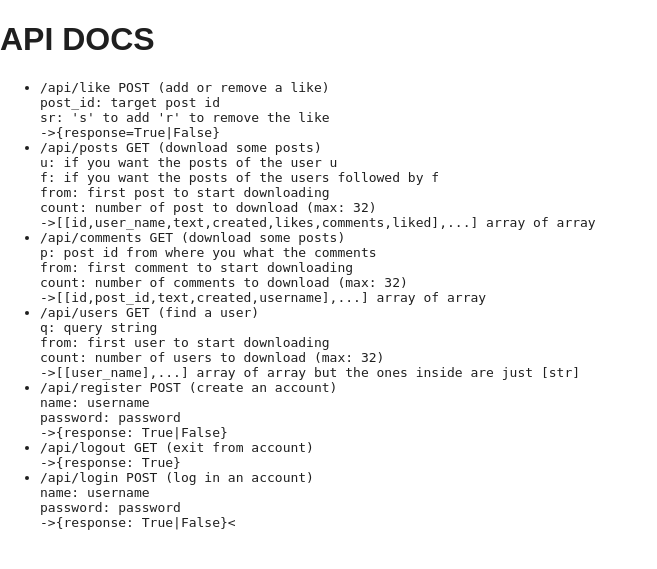
After one commit to Etto48/Roundabout, a Flask app: template Roundabout/templates/api-docs.html in a window 1280 px wide. The commit adds this page. Shown: the top 569 px of the page, without its empty margins (0-657 px from the left). Run offline with Flask 2, Linux system fonts and the light colour scheme; the template is opened without the code that fills it, so the values that code supplies are empty; some libraries are stand-ins or nearby versions.

```diff
--- a/Roundabout/app.py
+++ b/Roundabout/app.py
@@ -1,6 +1,7 @@
 #!/usr/bin/python3
 
 import flask
+from flask import jsonify
 import mysql.connector
 import json
 import hashlib
@@ -11,33 +12,7 @@ app = flask.Flask(__name__)
 
 app.config['SECRET_KEY'] = '4bb5c2a6ffd793fdb261a805e36f1ffc'
 
-""" API DOCS
-/api/like POST (add or remove a like)
-  post_id: target post id
-  sr: 's' to add 'r' to remove the like
-  ->{response=True|False}
-/api/posts GET (download some posts)
-  u: if you want the posts of the user u
-  f: if you want the posts of the users followed by f
-  from: first post to start downloading
-  count: number of post to download (max: 32)
-  ->[[id,user_name,text,created,likes,comments,liked],...] array of array
-/api/users GET (find a user)
-  q: query string
-  from: first user to start downloading
-  count: number of users to download (max: 32)
-  ->[[user_name],...] array of array but the ones inside are just [str]
-/api/register POST (create an account)
-  name: username
-  password: password
-  ->{response: True|False}
-/api/logout GET (exit from account)
-  ->{response: True}
-/api/login POST (log in an account)
-  name: username
-  password: password
-  ->{response: True|False}
-"""
+
 
 
 def get_post_data(arg):
@@ -52,6 +27,9 @@ def get_post_data(arg):
         ret = flask.request.form[arg]
     return ret
 
+def get_user_name():
+    return flask.session['name'] if 'name' in flask.session else None
+
 def sql_connection():
     sql_host = 'localhost'
     sql_database = 'roundabout'
@@ -61,10 +39,18 @@ def sql_connection():
 
 MAX_COUNT = 32
 
+@app.route('/api-docs',methods=['GET'])
+def api_doc():
+    if 'key' in flask.request.args:
+        if flask.request.args['key']=='pkf4ZbJ4owfY@o4sKEJ%dUunfJjv0OQN':
+            return flask.render_template("api-docs.html")
+    return flask.render_template("404.html"),404
+
+
 @app.route("/")
 @app.route("/index")
 def root():
-    name =  flask.session['name'] if 'name' in flask.session else None
+    name =  get_user_name()
     if name is not None:
         with sql_connection() as conn:
             cursor = conn.cursor(prepared=True)
@@ -83,7 +69,7 @@ def favicon():
 
 @app.route("/login")
 def login_page():
-    name =  flask.session['name'] if 'name' in flask.session else None
+    name =  get_user_name()
     if name is not None:
         return flask.redirect("/")
     else:
@@ -92,7 +78,7 @@ def login_page():
 
 @app.route("/register")
 def register_page():
-    name =  flask.session['name'] if 'name' in flask.session else None
+    name =  get_user_name()
     if name is not None:
         return flask.redirect("/")
     else:
@@ -101,7 +87,7 @@ def register_page():
 @app.route("/api/like",methods=['POST'])
 def like():
     ret = False
-    name =  flask.session['name'] if 'name' in flask.session else None
+    name =  get_user_name()
     if name is None:
         return flask.jsonify(response=False)
     else:
@@ -127,11 +113,30 @@ def like():
     return flask.jsonify(response=ret)
 
 
+@app.route("/api/comments",methods=['GET'])
+def comments():
+    args = flask.request.args.to_dict()
+    name =  get_user_name()
+    with sql_connection() as conn:
+        if 'p' in args and 'from' in args and 'count' in args:
+            count = min(int(args['count']),MAX_COUNT)
+            cursor = conn.cursor(prepared=True)
+            cursor.execute(\
+                """select c.* from comment c where c.post_id=%s order by c.created desc limit %s offset %s""",
+                (args['p'],args['count'],args['from'])
+            )
+            comments = cursor.fetchall()
+        else:
+            comments = []
+            flask.abort(400,"")
+        res = flask.jsonify(comments)
+    return res
+
 
 @app.route("/api/posts",methods=['GET'])
 def posts():
     args = flask.request.args.to_dict()
-    name =  flask.session['name'] if 'name' in flask.session else None
+    name =  get_user_name()
     with sql_connection() as conn:
         if 'u' in args and 'from' in args and 'count' in args:
             count = min(int(args['count']),MAX_COUNT)
@@ -167,6 +172,7 @@ def posts():
             posts = cursor.fetchall()
         else:
             posts=[]
+            flask.abort(400,"")
         res = flask.jsonify(posts)
     return res
 
@@ -228,7 +234,7 @@ def login():
 
 @app.route("/p/<int:id>")
 def post(id):
-    name = flask.session['name'] if 'name' in flask.session else None
+    name = get_user_name()
     with sql_connection() as conn:
         cursor = conn.cursor(prepared=True)
         cursor.execute(\
@@ -246,11 +252,11 @@ def post(id):
         post = cursor.fetchone()
         if post is None:
             return flask.render_template("404.html"),404
-    return flask.render_template("post.html",name=name,location=f"p/{id}",id=post[0],user_name=post[1],text=post[2],created=post[3].strftime('%a, %d %b %Y %H:%M:%S GMT'),likes=post[4],comments=post[5],liked=post[6])
+    return flask.render_template("post.html",name=name,location=f"Post from {post[1]}",id=post[0],user_name=post[1],text=post[2],created=post[3].strftime('%a, %d %b %Y %H:%M:%S GMT'),likes=post[4],comments=post[5],liked=post[6])
 
 @app.route("/u/<string:uname>")
 def user(uname):
-    name = flask.session['name'] if 'name' in flask.session else None
+    name = get_user_name()
     with sql_connection() as conn:
         cursor = conn.cursor(prepared=True)
         cursor.execute("select 1 from user where name = %s", (uname,))
--- /dev/null
+++ b/Roundabout/static/scripts/logo.js
@@ -0,0 +1,22 @@
+console.log("\
+                                        \n\
+             .:&&&&&&&&&&:.             \n\
+         .&&&&&&&&&&&&&&&&&&&&.         \n\
+     .&&&&&&&&&&' .    '&&&&&&&&&&.     \n\
+   .&&&&&&'      &&          '&&&&&&.   \n\
+  &&&&&&'     &&&&&&&&&&&.     '&&&&&&  \n\
+ &&&&&       &&&&&&&    &&&&      &&&&& \n\
+&&&&&&    &               &   .   &&&&&&\n\
+&&&&&    &&&                 &&    &&&&&\n\
+&&&&&    &&&  .           &&&&&&   &&&&&\n\
+&&&&&     &&. &&        &&&&&&&&   &&&&&\n\
+ &&&&&     &&&&&&         &&&  ': &&&&& \n\
+  &&&&&.  &&&&&&&     .&&&&     .&&&&&  \n\
+   &&&&&&.     '&&   &&'      .&&&&&&   \n\
+    '&&&&&&&.              .&&&&&&&'    \n\
+      '&&&&&&&&&&&&&&&&&&&&&&&&&&'      \n\
+           '&&&&&&&&&&&&&&&&'           \n\
+               '^^^^^^^^'               \n\
+\n\
+         Welcome to Roundabout!\
+");
--- a/Roundabout/static/style/header.css
+++ b/Roundabout/static/style/header.css
@@ -147,6 +147,7 @@ header #searchres.hidden {
 }
 
 #account-dropdown {
+    width: -moz-fit-content;
     width: fit-content;
     display: none;
     background-color: var(--bg2);
@@ -172,6 +173,7 @@ header #searchres.hidden {
     text-align: left;
     border-top: 1px solid var(--bg3);
     border-bottom: 1px solid var(--bg3);
+    transition: 100ms;
 }
 
 #account-dropdown .dropdown-button.with-checkbox {
--- /dev/null
+++ b/Roundabout/templates/api-docs.html
@@ -0,0 +1,57 @@
+<!DOCTYPE html>
+<html>
+    <head>
+        {% include "head.html" %}
+        <link rel="stylesheet" href="/static/style/global.css" />
+        <title>Api Docs - Roundabout</title>
+    </head>
+    <body>
+        <h1>API DOCS</h1>
+        <ul style="font-family: monospace">
+            <li>
+                /api/like POST (add or remove a like)<br/>
+                post_id: target post id<br/>
+                sr: 's' to add 'r' to remove the like<br/>
+                ->{response=True|False}
+            </li>
+            <li>
+                /api/posts GET (download some posts)<br/>
+                u: if you want the posts of the user u<br/>
+                f: if you want the posts of the users followed by f<br/>
+                from: first post to start downloading<br/>
+                count: number of post to download (max: 32)<br/>
+                ->[[id,user_name,text,created,likes,comments,liked],...] array of array
+            </li>
+            <li>
+                /api/comments GET (download some posts)<br/>
+                p: post id from where you what the comments<br/>
+                from: first comment to start downloading<br/>
+                count: number of comments to download (max: 32)<br/>
+                ->[[id,post_id,text,created,username],...] array of array
+            </li>
+            <li>
+                /api/users GET (find a user)<br/>
+                q: query string<br/>
+                from: first user to start downloading<br/>
+                count: number of users to download (max: 32)<br/>
+                ->[[user_name],...] array of array but the ones inside are just [str]
+            </li>
+            <li>
+                /api/register POST (create an account)<br/>
+                name: username<br/>
+                password: password<br/>
+                ->{response: True|False}
+            </li>
+            <li>
+                /api/logout GET (exit from account)<br/>
+                ->{response: True}
+            </li>
+            <li>
+                /api/login POST (log in an account)<br/>
+                name: username<br/>
+                password: password<br/>
+                ->{response: True|False}<
+            </li>
+        </ul>
+    </body>
+</html>
--- a/Roundabout/templates/head.html
+++ b/Roundabout/templates/head.html
@@ -11,3 +11,4 @@
 <script src="/static/scripts/logout.js"></script>
 <script src="/static/scripts/dark_light_mode.js"></script>
 <script src="/static/scripts/share.js"></script>
+<script src="/static/scripts/logo.js"></script>
--- a/Roundabout/templates/header.html
+++ b/Roundabout/templates/header.html
@@ -28,7 +28,7 @@
             <i class="fa-solid fa-plus"></i>
             <p>New post</p>
         </div>
-        <div role="button" class="dropdown-button not-clickable with-checkbox" id="light-dark-mode">
+        <div class="dropdown-button not-clickable with-checkbox" id="light-dark-mode">
             <i class="fa-solid fa-sun"></i>
             <p>Light mode</p>
             <input type="checkbox" id="dark-light-mode" onclick="checkbox_dark_light_mode()"/>
--- a/structure.sql
+++ b/structure.sql
@@ -26,14 +26,14 @@ CREATE TABLE `comment` (
   `id` int(11) NOT NULL AUTO_INCREMENT,
   `post_id` int(11) NOT NULL,
   `text` varchar(255) DEFAULT NULL,
-  `created_at` timestamp NOT NULL DEFAULT current_timestamp(),
+  `created` timestamp NOT NULL DEFAULT current_timestamp() ON UPDATE current_timestamp(),
   `user_name` varchar(255) NOT NULL,
   PRIMARY KEY (`id`),
   KEY `post_id_rel` (`post_id`),
   KEY `user_name_comment` (`user_name`),
   CONSTRAINT `post_id_rel` FOREIGN KEY (`post_id`) REFERENCES `post` (`id`) ON DELETE CASCADE ON UPDATE CASCADE,
   CONSTRAINT `user_name_comment` FOREIGN KEY (`user_name`) REFERENCES `user` (`name`) ON DELETE CASCADE ON UPDATE CASCADE
-) ENGINE=InnoDB AUTO_INCREMENT=3 DEFAULT CHARSET=utf8mb4;
+) ENGINE=InnoDB AUTO_INCREMENT=15 DEFAULT CHARSET=utf8mb4;
 /*!40101 SET character_set_client = @saved_cs_client */;
 
 --
@@ -112,4 +112,4 @@ CREATE TABLE `user` (
 /*!40101 SET COLLATION_CONNECTION=@OLD_COLLATION_CONNECTION */;
 /*!40111 SET SQL_NOTES=@OLD_SQL_NOTES */;
 
--- Dump completed on 2022-04-28  5:32:34
+-- Dump completed on 2022-04-29  3:48:20
```
Also changed, not shown: Roundabout/static/scripts/gen_comment.js (added, +22 -0 lines), Roundabout/static/scripts/more_comments.js (added, +52 -0 lines), Roundabout/static/style/comments.css (+32 -0 lines), Roundabout/templates/post.html (+6 -1 lines).
